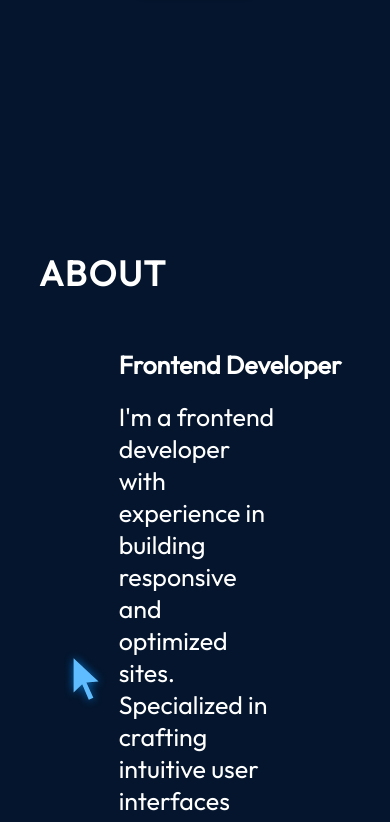
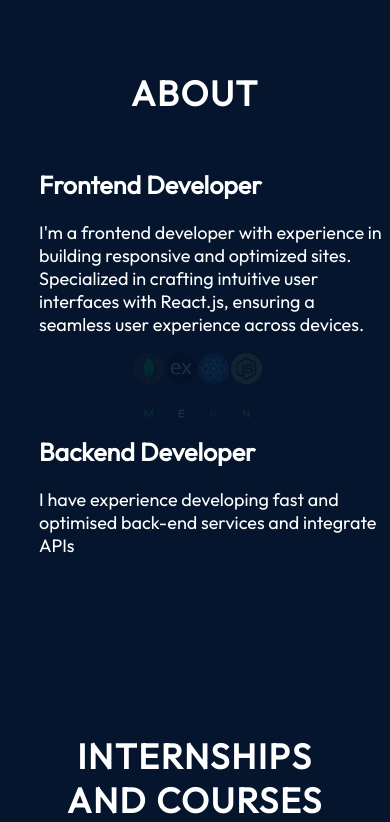
Before and after one commit to Farzan-Ullah/My_Portfolio, a React (Vite) app: page / in a window 390 px wide. Shown: the part 975-1797 px from the top of the page. Built offline with nearby package versions, Linux system fonts and the light colour scheme.

Commit message:
some updates

```diff
--- a/src/components/About/About.module.css
+++ b/src/components/About/About.module.css
@@ -71,10 +71,21 @@
     background-color: transparent;
     padding-left: 0;
     padding-right: 0;
+    margin-top: 0;
   }
 
   .content {
     flex-direction: column;
+    align-items: flex-start;
+  }
+  .content img {
+    width: 50%;
+    display: block;
+    z-index: -1;
+    position: absolute;
+    bottom: 220px;
+    left: 80px;
+    opacity: 0.1;
   }
 
   .aboutImage {
@@ -89,4 +100,19 @@
     padding-left: 0;
     padding-right: 0;
   }
+
+  .aboutItem img {
+    display: none;
+  }
+
+  .aboutItemText {}
+
+  .aboutItem p {
+    font-size: 18px;
+    width: 90vw;
+  }
+
+  .title {
+    text-align: center;
+  }
 }
--- a/src/components/Experience/Experience.module.css
+++ b/src/components/Experience/Experience.module.css
@@ -77,4 +77,8 @@
     width: 100%;
     gap: 9px;
   }
+  .title{
+    margin-bottom: 50px;
+    text-align: center;
+  }
 }
```
